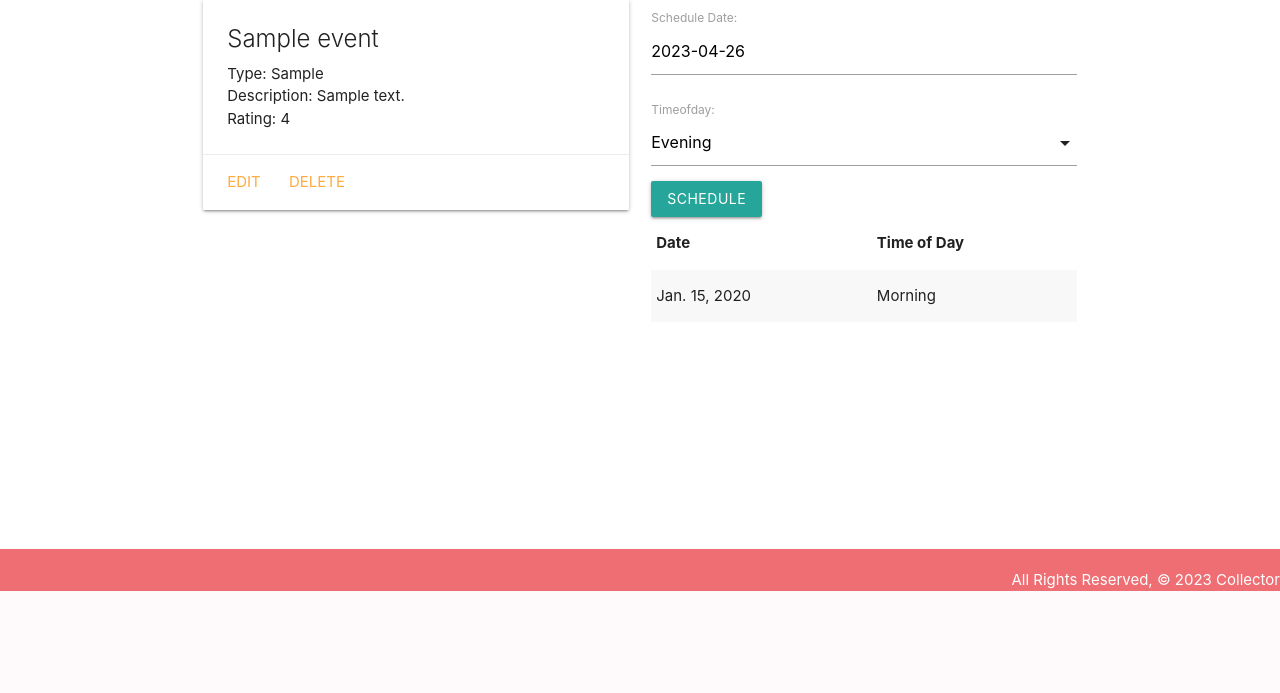
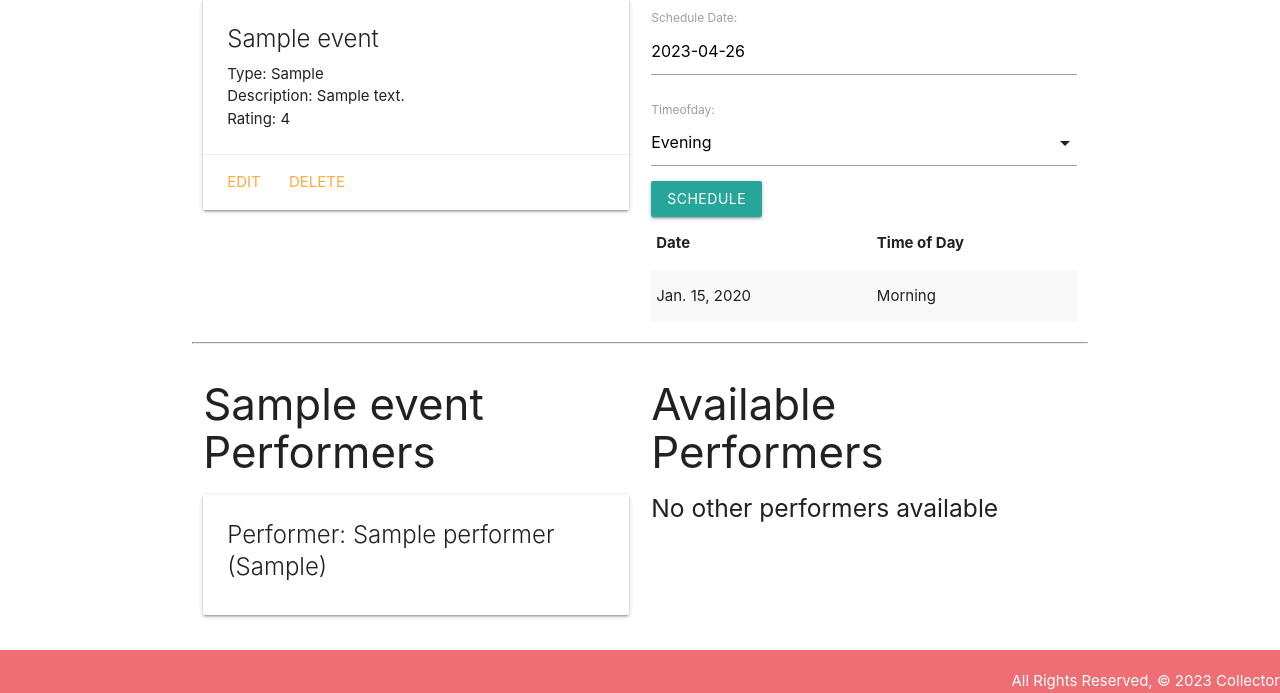
Before and after one commit to danielvictory/collector, a Django app: page /events/1 in a window 1280 px wide. Shown: the part 209-902 px from the top of the page. Before the commit the page ends 800 px from the top, so only its background shows below. Run offline with Django 4.2, Linux system fonts and the light colour scheme; tables that the repository leaves empty hold one stand-in row (values such as "Sample post").

Commit message:
add new performer model as many-to-many and add functionality within event detail display to add this model type to the event from list - next, list creation

```diff
--- a/main_app/models.py
+++ b/main_app/models.py
@@ -19,11 +19,17 @@ class Item(models.Model):
     def __str__(self):
         return f"{self.name} is a {self.classifier}."
 
+class Performer(models.Model):
+    name = models.CharField(max_length = 150)
+    profession = models.CharField(max_length = 150)
+
 class Event(models.Model):
     name = models.CharField(max_length = 150)
     type = models.CharField(max_length = 150)
     description = models.TextField(max_length = 300)
     rating = models.IntegerField()
+
+    performers = models.ManyToManyField(Performer)
 
     def __str__(self):
         return f"{self.name} is a {self.type} event."
--- a/main_app/templates/events/detail.html
+++ b/main_app/templates/events/detail.html
@@ -43,7 +43,45 @@
             </tbody>
         </table>
     </div>
-<div>
+</div>
+
+<hr>
+
+<div class="row">
+    <div class="col s6">
+        <h3>{{event.name}} Performers</h3>
+        {% if event.performers.count %}
+            {% for p in event.performers.all %}
+                <div class="card">
+                    <div class="card-content">
+                        <span class='card-title'>
+                            Performer: {{ p.name }} ({{ p.profession }})
+                        </span>
+                    </div>
+                </div>
+            {% endfor %}
+        {% else %}
+            <h5>No performers listed yet.</h5>
+        {% endif %}
+    </div>
+
+    <div class="col s6">
+        <h3>Available Performers</h3>
+        {% if performers.count %}
+            {% for p in performers.all %}
+                <div class="card">
+                    <div class="card-content">
+                        <span class="card title">
+                            Performer: {{ p.name }} ({{ p.profession }})
+                        </span>
+                    </div>
+                </div>
+            {% endfor %}
+        {% else %}
+            <h5>No other performers available</h5>
+        {% endif %}
+    </div>
+</div>
 
 <script>
     const dateEl = document.getElementById('id_date');
--- a/main_app/views.py
+++ b/main_app/views.py
@@ -5,7 +5,7 @@ from django.views.generic import ListView, DetailView
 from django.http import HttpResponse
 
 # Import models
-from .models import Event
+from .models import Event, Performer
 from .forms import ScheduleForm
 
 # Define class view(s)
@@ -48,11 +48,14 @@ def events_detail(request, event_id):
 
     schedule_form = ScheduleForm()
 
+    performers_not_listed = Performer.objects.exclude(id__in = event.performers.all().values_list('id'))
+
     return render(
         request,
         'events/detail.html',
         {'event':event,
-         'schedule_form': schedule_form
+         'schedule_form': schedule_form,
+         'performers': performers_not_listed,
         }
     )
 
```
Also changed, not shown: main_app/migrations/0007_performer_alter_schedule_options_event_performers.py (added).
